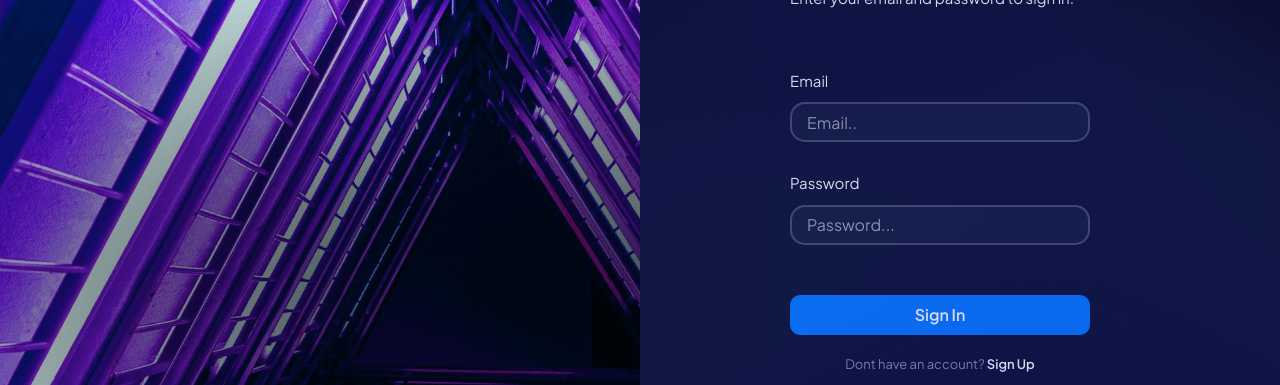
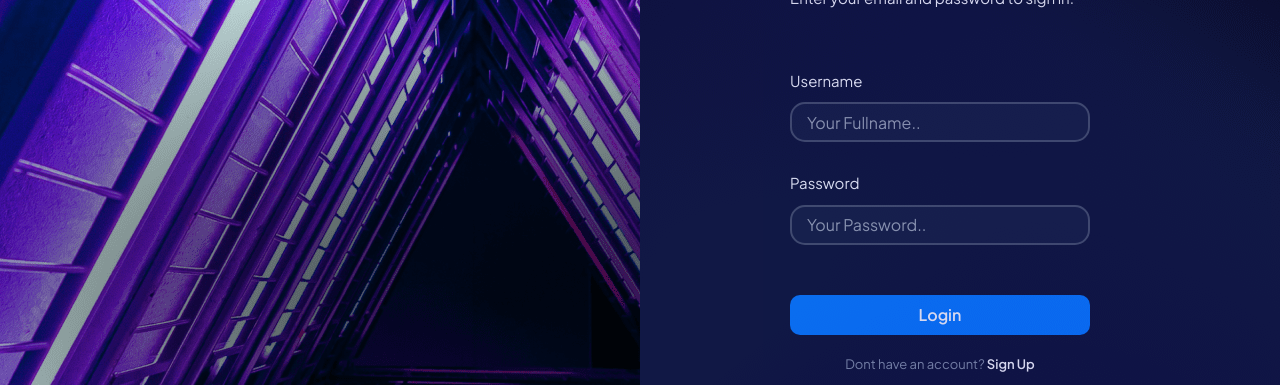
Before and after one commit to bajoriya-vaibhav/HackOurEarth, a React (Vite) app: page /login in a window 1280 px wide. Shown: the part 247-632 px from the top of the page. Built offline with nearby package versions, Linux system fonts and the light colour scheme.

Commit message:
Update Login.jsx

```diff
--- a/src/pages/Login.jsx
+++ b/src/pages/Login.jsx
@@ -3,8 +3,30 @@ import './Login.css'
 import { Link } from 'react-router-dom'
 import Signup from './Signup'
 import FloatingNav from '../components/FloatingNav'
+import axios from 'axios'
+import { useState } from 'react'
+import { useNavigate } from 'react-router-dom'
 
 const Login = () => {
+  const [name, setName] = useState('');
+  const [pass, setPass] = useState('');
+  const navigate = useNavigate();
+
+  const checkLogin = async(userData)=>{
+    const isValid =await axios.post('http://localhost:5000/users/login',userData)
+    const check = isValid.data
+    if(check === false){
+      alert('Please check you password');
+    }
+    else if(check){
+      alert('Logged in successfully');
+      navigate('/dashboard');
+    }
+    else{
+      alert('Invalid Username');
+    }
+  }
+
   return (
     <div className='login'>
       <FloatingNav/>
@@ -13,11 +35,14 @@ const Login = () => {
       <div className='login-text'>
             <h1>Nice to See You!</h1>
             <h2>Enter your email and password to sign in.</h2>
-            <h3>Email</h3>
-            <input type="text" placeholder='Email..'/>
+            <h3>Username</h3>
+            <input type="text" value={name} onChange={() => { setName(event.target.value) }} placeholder='Your Fullname..' />
             <h3>Password</h3>
-            <input type="password" placeholder='Password...' />
-            <button>Sign In</button>
+            <input type="password" value={pass} onChange={() => { setPass(event.target.value) }} placeholder='Your Password..' />
+            <button onClick={() => checkLogin({
+            name: name,
+            password: pass
+          }) }>Login</button>
             <h4>Dont have an account?  <Link to='/signup'>Sign Up</Link> </h4>
       </div>
     </div>
```
